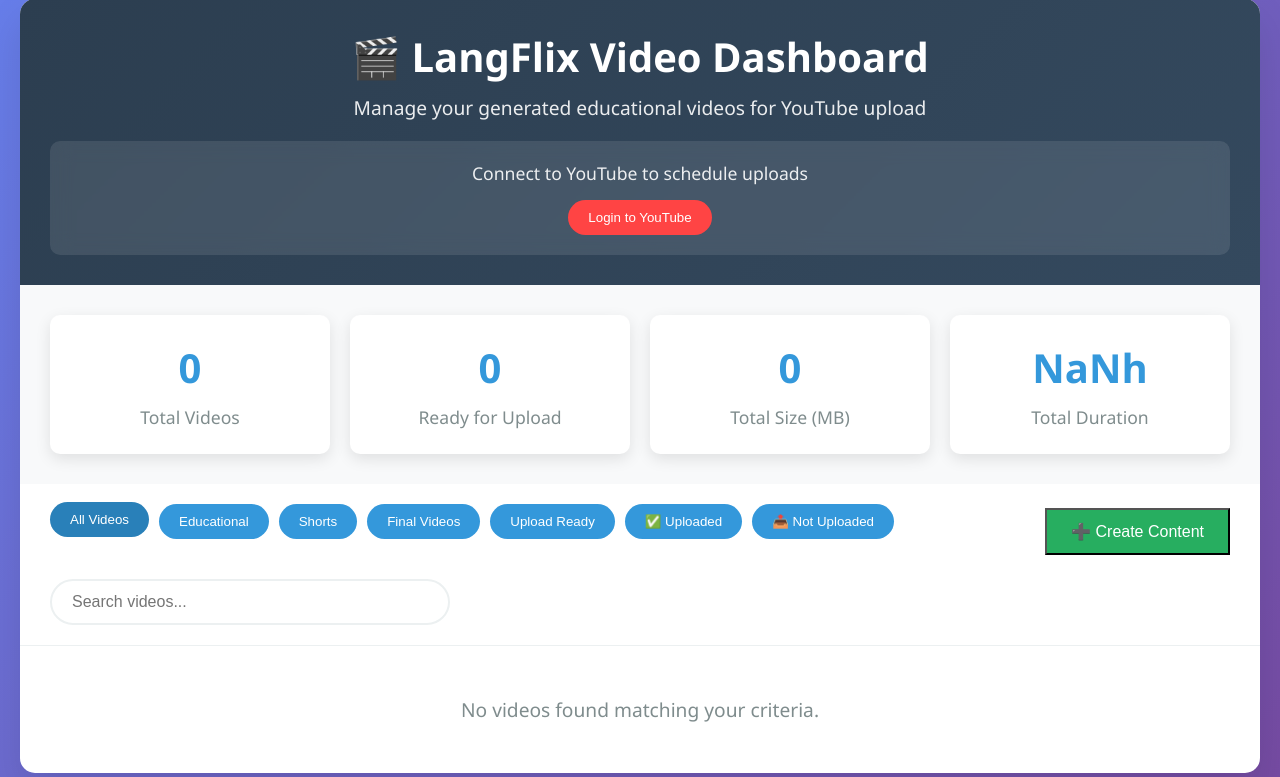
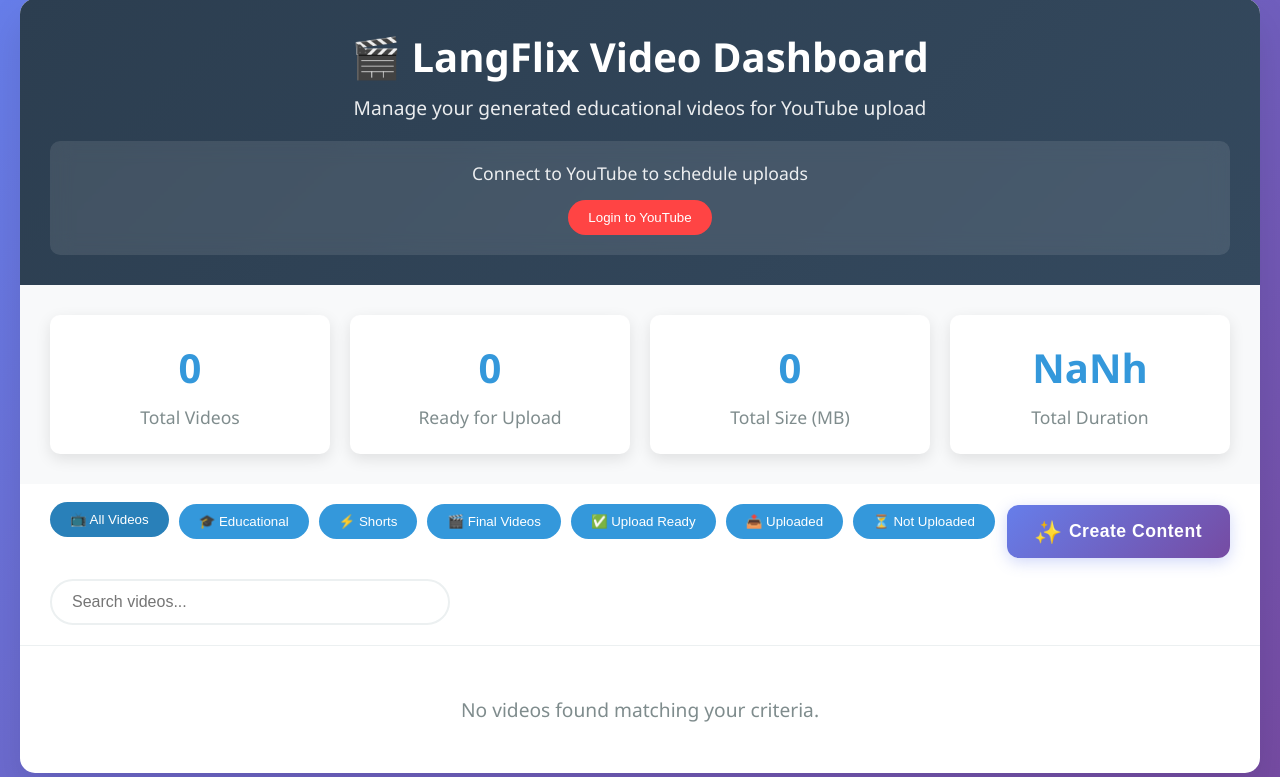
Before and after one commit to taigi0315/study_english_with_suits, a Flask app: page / in a window 1280 px wide. Shown: the part 21-798 px from the top of the page. Run offline with Flask 3, Linux system fonts and the light colour scheme; data comes from the database, SQL or seed files in the repository; data that the repository does not hold is empty; some libraries are stand-ins or nearby versions.

Commit message:
Fix UI issues and improve UX
- Fix SubtitleParser import error in pipeline_runner.py
- Update filter button tags with better emojis:
  * 📺 All Videos, 🎓 Educational, ⚡ Shorts, 🎬 Final Videos
  * ✅ Upload Ready, 📤 Uploaded, ⏳ Not Uploaded
- Redesign Create Content button with gradient and sparkle animation
- Update action emojis: ▶️ for preview, ⬆️ for upload
- Improve overall visual consistency and user experience

```diff
--- a/langflix/services/pipeline_runner.py
+++ b/langflix/services/pipeline_runner.py
@@ -45,7 +45,7 @@
                 raise FileNotFoundError(f"Subtitle file not found: {job.subtitle_path}")
 
             # Import main pipeline components
-            from langflix.core.subtitle_parser import SubtitleParser
+            from langflix.core.subtitle_parser import parse_subtitle_file
             from langflix.core.expression_analyzer import ExpressionAnalyzer
             from langflix.core.expression_selector import ExpressionSelector
             from langflix.core.video_processor import VideoProcessor
@@ -58,11 +58,10 @@
 
             # Step 1: Parse subtitles (10%)
             update_progress(10, "Parsing subtitles...")
-            parser = SubtitleParser()
             if not job.subtitle_path:
                 raise ValueError("Subtitle file is required for content creation")
 
-            subtitle_entries = parser.parse_file(job.subtitle_path)
+            subtitle_entries = parse_subtitle_file(job.subtitle_path)
             logger.info(f"Parsed {len(subtitle_entries)} subtitle entries")
 
             # Step 2: Analyze expressions (30%)
--- a/templates/video_dashboard.html
+++ b/templates/video_dashboard.html
@@ -256,6 +256,50 @@
             background: #e67e22;
         }
 
+        .btn-create-content {
+            background: linear-gradient(135deg, #667eea 0%, #764ba2 100%);
+            color: white;
+            border: none;
+            border-radius: 12px;
+            padding: 14px 28px;
+            font-size: 1.1em;
+            font-weight: 600;
+            cursor: pointer;
+            transition: all 0.3s ease;
+            box-shadow: 0 4px 15px rgba(102, 126, 234, 0.3);
+            display: flex;
+            align-items: center;
+            gap: 8px;
+            position: relative;
+            overflow: hidden;
+        }
+
+        .btn-create-content:hover {
+            transform: translateY(-2px);
+            box-shadow: 0 8px 25px rgba(102, 126, 234, 0.4);
+            background: linear-gradient(135deg, #5a6fd8 0%, #6a4190 100%);
+        }
+
+        .btn-create-content:active {
+            transform: translateY(0);
+            box-shadow: 0 4px 15px rgba(102, 126, 234, 0.3);
+        }
+
+        .btn-create-content .btn-icon {
+            font-size: 1.2em;
+            animation: sparkle 2s ease-in-out infinite;
+        }
+
+        .btn-create-content .btn-text {
+            font-weight: 600;
+            letter-spacing: 0.5px;
+        }
+
+        @keyframes sparkle {
+            0%, 100% { transform: scale(1); }
+            50% { transform: scale(1.1); }
+        }
+
         .loading {
             text-align: center;
             padding: 50px;
@@ -440,16 +484,17 @@
         <div class="controls">
             <div style="display: flex; justify-content: space-between; align-items: center; margin-bottom: 20px;">
                 <div class="filter-buttons">
-                    <button class="filter-btn active" data-filter="all">All Videos</button>
-                    <button class="filter-btn" data-filter="educational">Educational</button>
-                    <button class="filter-btn" data-filter="short">Shorts</button>
-                    <button class="filter-btn" data-filter="final">Final Videos</button>
-                    <button class="filter-btn" data-filter="upload-ready">Upload Ready</button>
-                    <button class="filter-btn" data-filter="uploaded">✅ Uploaded</button>
-                    <button class="filter-btn" data-filter="not-uploaded">📤 Not Uploaded</button>
+                    <button class="filter-btn active" data-filter="all">📺 All Videos</button>
+                    <button class="filter-btn" data-filter="educational">🎓 Educational</button>
+                    <button class="filter-btn" data-filter="short">⚡ Shorts</button>
+                    <button class="filter-btn" data-filter="final">🎬 Final Videos</button>
+                    <button class="filter-btn" data-filter="upload-ready">✅ Upload Ready</button>
+                    <button class="filter-btn" data-filter="uploaded">📤 Uploaded</button>
+                    <button class="filter-btn" data-filter="not-uploaded">⏳ Not Uploaded</button>
                 </div>
-                <button class="btn-success" onclick="showCreateContentModal()" style="padding: 12px 24px; font-size: 1em;">
-                    ➕ Create Content
+                <button class="btn-create-content" onclick="showCreateContentModal()">
+                    <span class="btn-icon">✨</span>
+                    <span class="btn-text">Create Content</span>
                 </button>
             </div>
             <input type="text" class="search-box" placeholder="Search videos..." id="searchBox">
@@ -610,13 +655,13 @@
                         <button class="action-btn-icon btn-primary"
                                 onclick="previewVideo('${video.path}')"
                                 title="Preview">
-                            👁️
+                            ▶️
                         </button>
                         <button class="action-btn-icon btn-success"
                                 onclick="uploadToYouTube('${video.path}')"
                                 ${!video.ready_for_upload ? 'disabled' : ''}
                                 title="Upload to YouTube">
-                            📤
+                            ⬆️
                         </button>
                     </div>
                 </div>
```
Also changed, not shown: 2 other files.
